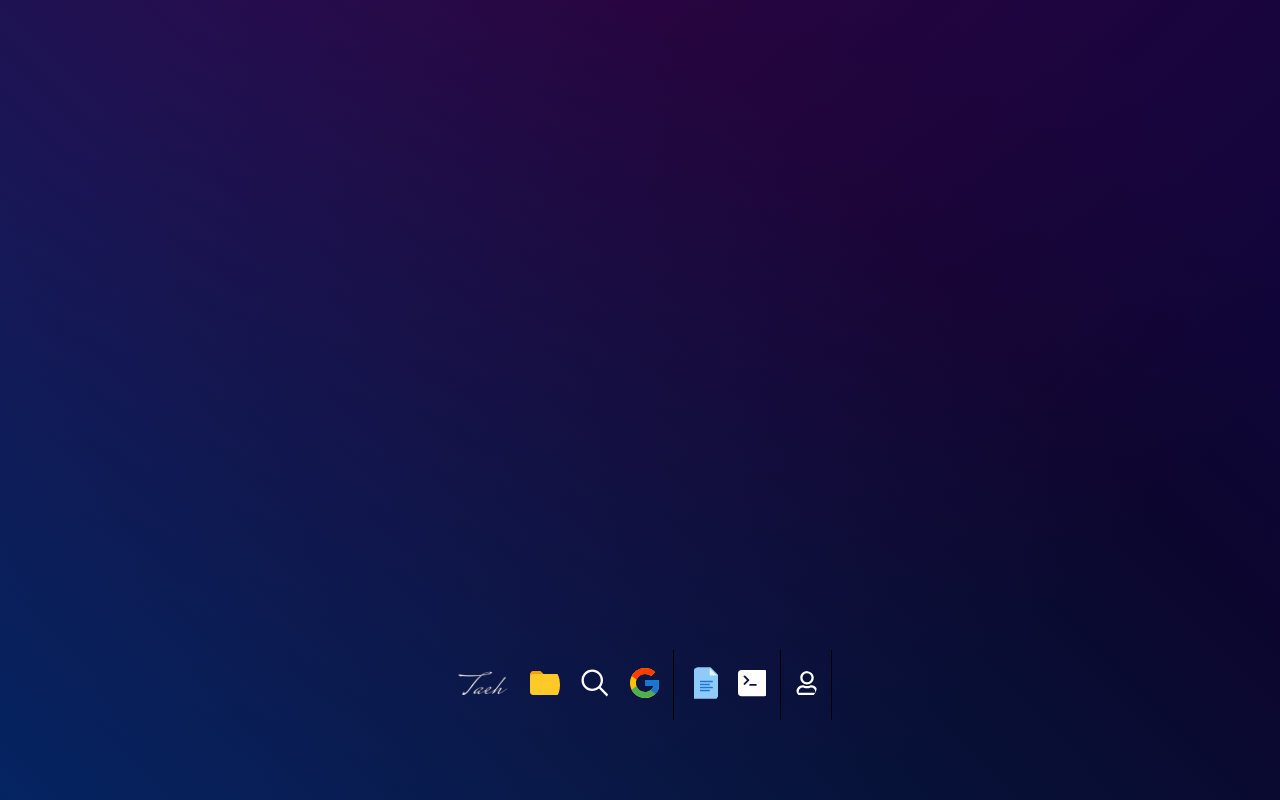
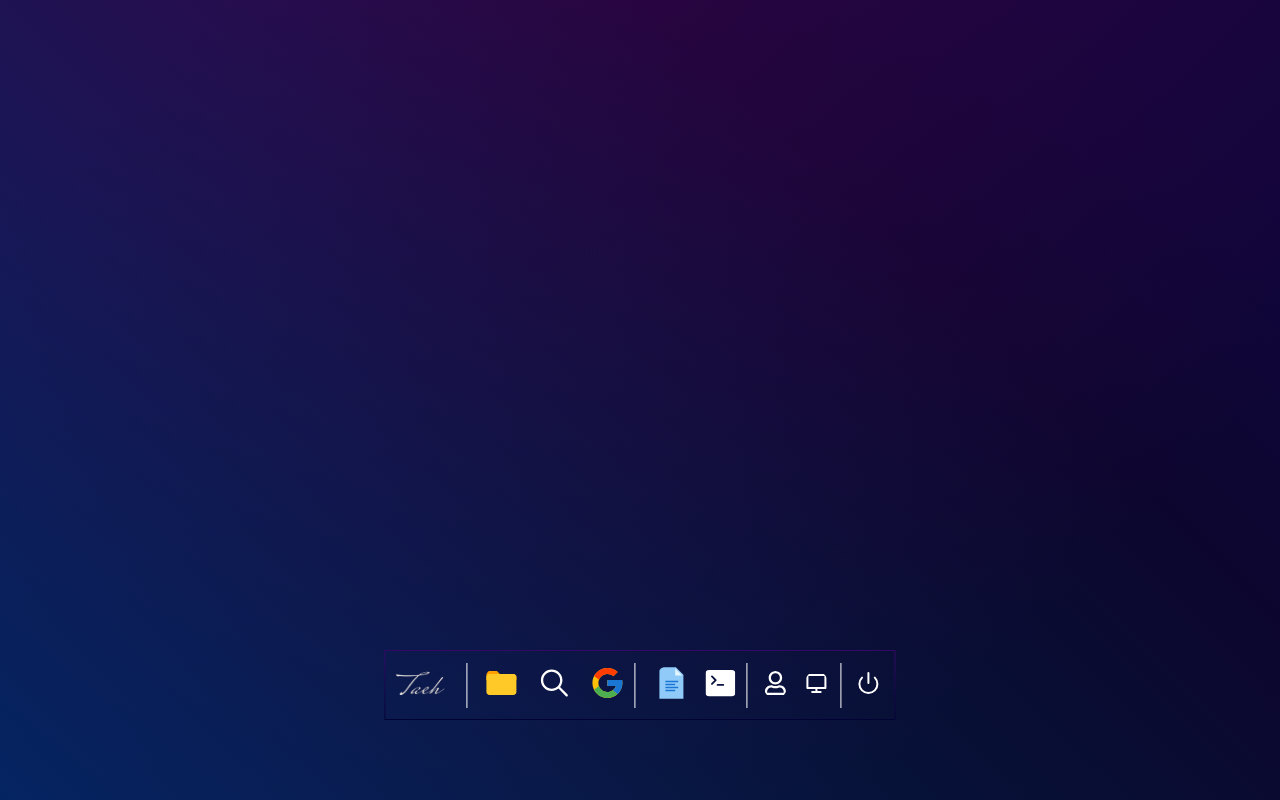
Before and after one commit to tjdrkr2580/kimtaehyun, a React (Create React App) app: page /home in a window 1280 px wide. Built offline with nearby package versions, Linux system fonts and the light colour scheme.

Commit message:
추가 welcome.jsx, welcome.scss, nav border linear gradient

```diff
--- a/src/components/Nav.jsx
+++ b/src/components/Nav.jsx
@@ -6,12 +6,14 @@ import { FcGoogle } from "react-icons/fc";
 import { FcDocument } from "react-icons/fc";
 import { BsFillTerminalFill } from "react-icons/bs";
 import { FaRegUser } from "react-icons/fa";
+import { FiPower } from "react-icons/fi";
+import { RiComputerLine } from "react-icons/ri";
 import Logo from "../assets/97386129-removebg-preview.png";
 
 const Nav = () => {
   return (
     <nav className="nav-wrapper">
-      <ul className="nav-line-1">
+      <ul className="nav-line">
         <li>
           <img src={Logo} alt="logo" />
         </li>
@@ -24,7 +26,9 @@ const Nav = () => {
           <IoIosSearch size={36} style={{ color: "white" }} />
         </li>
         <li>
-          <FcGoogle size={36} style={{ color: "white" }} />
+          <a href="https://google.com" target="_blink">
+            <FcGoogle size={36} style={{ color: "white" }} />
+          </a>
         </li>
       </ul>
       <ul className="nav-line">
@@ -39,6 +43,14 @@ const Nav = () => {
         <li>
           <FaRegUser size={24} style={{ color: "white" }} />
         </li>
+        <li>
+          <RiComputerLine size={24} style={{ color: "white" }} />
+        </li>
+      </ul>
+      <ul className="nav-line-none">
+        <li>
+          <FiPower size={24} style={{ color: "white" }} />
+        </li>
       </ul>
     </nav>
   );
--- a/src/components/style/nav.css
+++ b/src/components/style/nav.css
@@ -1,4 +1,9 @@
 .nav-wrapper {
+  border: 1px solid;
+  border-image-slice: 1;
+  background: transparent;
+  border-image-source: linear-gradient(to top, #010234 0%, #330867 90%);
+  margin: 0 auto;
   left: 50%;
   bottom: 10%;
   transform: translateX(-50%);
@@ -6,16 +11,16 @@
   display: flex;
   align-items: center;
   height: 70px;
-  width: 30vw;
+  width: auto;
   gap: 1rem;
 }
 .nav-wrapper .nav-line {
+  position: relative;
   gap: 1.2rem;
   display: flex;
   align-items: center;
   height: 100%;
   width: auto;
-  border-right: 1px solid black;
   padding-right: 1rem;
 }
 .nav-wrapper .nav-line li {
@@ -24,9 +29,60 @@
   cursor: pointer;
 }
 .nav-wrapper .nav-line li:hover {
-  background: rgba(0, 0, 0, 0.6);
+  -webkit-animation: hoverAnimation 1s ease-in-out infinite;
+          animation: hoverAnimation 1s ease-in-out infinite;
+}
+.nav-wrapper .nav-line::after {
+  position: absolute;
+  right: 2%;
+  content: "";
+  height: 45px;
+  width: 1px;
+  background-color: white;
+}
+.nav-wrapper .nav-line-none {
+  position: relative;
+  gap: 1.2rem;
+  display: flex;
+  align-items: center;
+  height: 100%;
+  width: auto;
+  padding-right: 1rem;
+}
+.nav-wrapper .nav-line-none li {
+  border-radius: 50%;
+  transition: 0.4s background;
+  cursor: pointer;
+}
+.nav-wrapper .nav-line-none li:hover {
+  -webkit-animation: hoverAnimation;
+          animation: hoverAnimation;
 }
 .nav-wrapper img {
   width: 70px;
   height: 60px;
+}
+
+@-webkit-keyframes hoverAnimation {
+  0% {
+    transform: translateY(0);
+  }
+  50% {
+    transform: translateY(-5px);
+  }
+  100% {
+    transform: translateY(0);
+  }
+}
+
+@keyframes hoverAnimation {
+  0% {
+    transform: translateY(0);
+  }
+  50% {
+    transform: translateY(-5px);
+  }
+  100% {
+    transform: translateY(0);
+  }
 }/*# sourceMappingURL=nav.css.map */
--- a/src/components/style/nav.scss
+++ b/src/components/style/nav.scss
@@ -1,4 +1,9 @@
 .nav-wrapper {
+  border: 1px solid;
+  border-image-slice: 1;
+  background: transparent;
+  border-image-source: linear-gradient(to top, #010234 0%, #330867 90%);
+  margin: 0 auto;
   left: 50%;
   bottom: 10%;
   transform: translateX(-50%);
@@ -6,29 +11,66 @@
   display: flex;
   align-items: center;
   height: 70px;
-  width: 30vw;
+  width: auto;
   gap: 1rem;
 
   .nav-line {
+    position: relative;
     gap: 1.2rem;
     display: flex;
     align-items: center;
     height: 100%;
     width: auto;
-    border-right: 1px solid black;
     padding-right: 1rem;
     li {
       border-radius: 50%;
       transition: 0.4s background;
       cursor: pointer;
       &:hover {
-        background: rgba(#000, $alpha: 0.6);
+        animation: hoverAnimation 1s ease-in-out infinite;
+      }
+    }
+    &::after {
+      position: absolute;
+      right: 2%;
+      content: "";
+      height: 45px;
+      width: 1px;
+      background-color: white;
+    }
+  }
+
+  .nav-line-none {
+    position: relative;
+    gap: 1.2rem;
+    display: flex;
+    align-items: center;
+    height: 100%;
+    width: auto;
+    padding-right: 1rem;
+    li {
+      border-radius: 50%;
+      transition: 0.4s background;
+      cursor: pointer;
+      &:hover {
+        animation: hoverAnimation;
       }
     }
   }
-
   img {
     width: 70px;
     height: 60px;
   }
 }
+
+@keyframes hoverAnimation {
+  0% {
+    transform: translateY(0);
+  }
+  50% {
+    transform: translateY(-5px);
+  }
+  100% {
+    transform: translateY(0);
+  }
+}
--- /dev/null
+++ b/src/components/style/welcome.css
@@ -0,0 +1,4 @@
+.Welcome-wrapper {
+  display: flex;
+  background: #0d2139;
+}/*# sourceMappingURL=welcome.css.map */
--- /dev/null
+++ b/src/components/style/welcome.scss
@@ -0,0 +1,4 @@
+.Welcome-wrapper {
+  display: flex;
+  background: #0d2139;
+}
```
Also changed, not shown: src/components/Welcome.jsx (added, +7 -0 lines), 2 other files (tests, documents, lock files or other folders).
